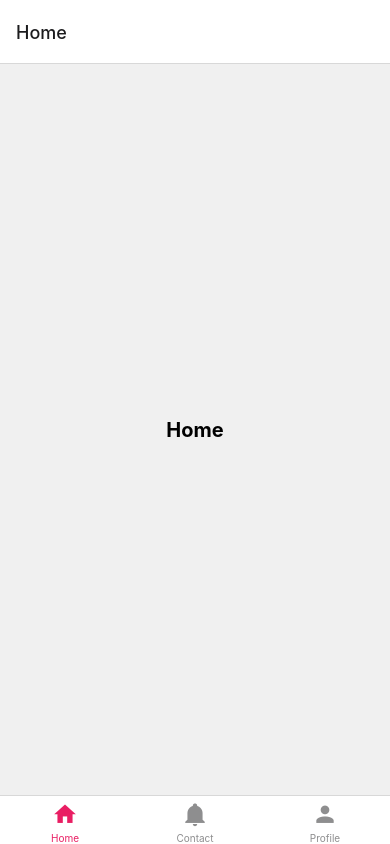
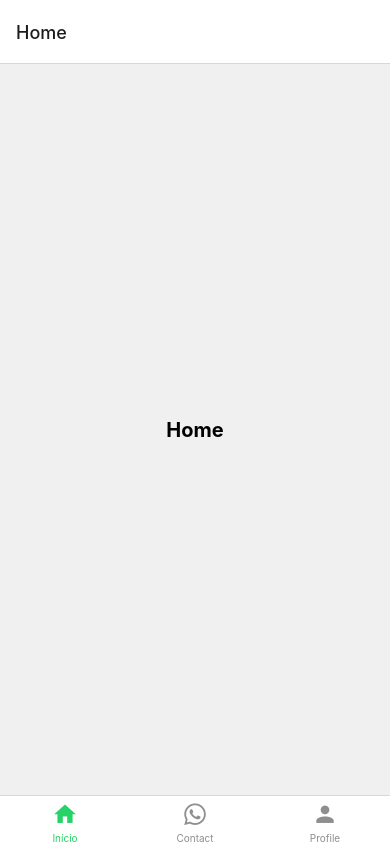
Before and after one commit to caiquenaimi/bottom-navigation-app, a React Native app: screen / in a window 390 px wide. Built offline with nearby package versions, Linux system fonts and the light colour scheme.

Commit message:
Atualizações na barra de navegação

```diff
--- a/App.jsx
+++ b/App.jsx
@@ -10,22 +10,19 @@ import { MaterialCommunityIcons } from "@expo/vector-icons";
 export default function App() {
   const Tab = createBottomTabNavigator();
   return (
-    <NavigationContainer
-    >
+    <NavigationContainer>
       <Tab.Navigator
         initialRouteName="Home"
         tabBarOptions={{
-          activeTintColor: "#e91e63",
+          activeTintColor: "#25d366",
         }}
       >
         <Tab.Screen
           name="Home"
           component={Home}
           options={{
-            tabBarLabel: "Home",
-            tabBarIcon: ({ color }) => (
-              <MaterialCommunityIcons name="home" color={color} size={26} />
-            ),
+            tabBarLabel: "Início",
+            tabBarIcon: ({color}) => <MaterialCommunityIcons name="home" color={color} size={26} />,
           }}
         />
         <Tab.Screen
@@ -33,9 +30,7 @@ export default function App() {
           component={Contact}
           options={{
             tabBarLabel: "Contact",
-            tabBarIcon: ({ color }) => (
-              <MaterialCommunityIcons name="bell" color={color} size={26} />
-            ),
+            tabBarIcon: ({color}) => <MaterialCommunityIcons name="whatsapp" color={color} size={26} />,
           }}
         />
         <Tab.Screen
@@ -43,7 +38,7 @@ export default function App() {
           component={Profile}
           options={{
             tabBarLabel: "Profile",
-            tabBarIcon: ({ color }) => (
+            tabBarIcon: ({color}) => (
               <MaterialCommunityIcons name="account" color={color} size={26} />
             ),
           }}
```
